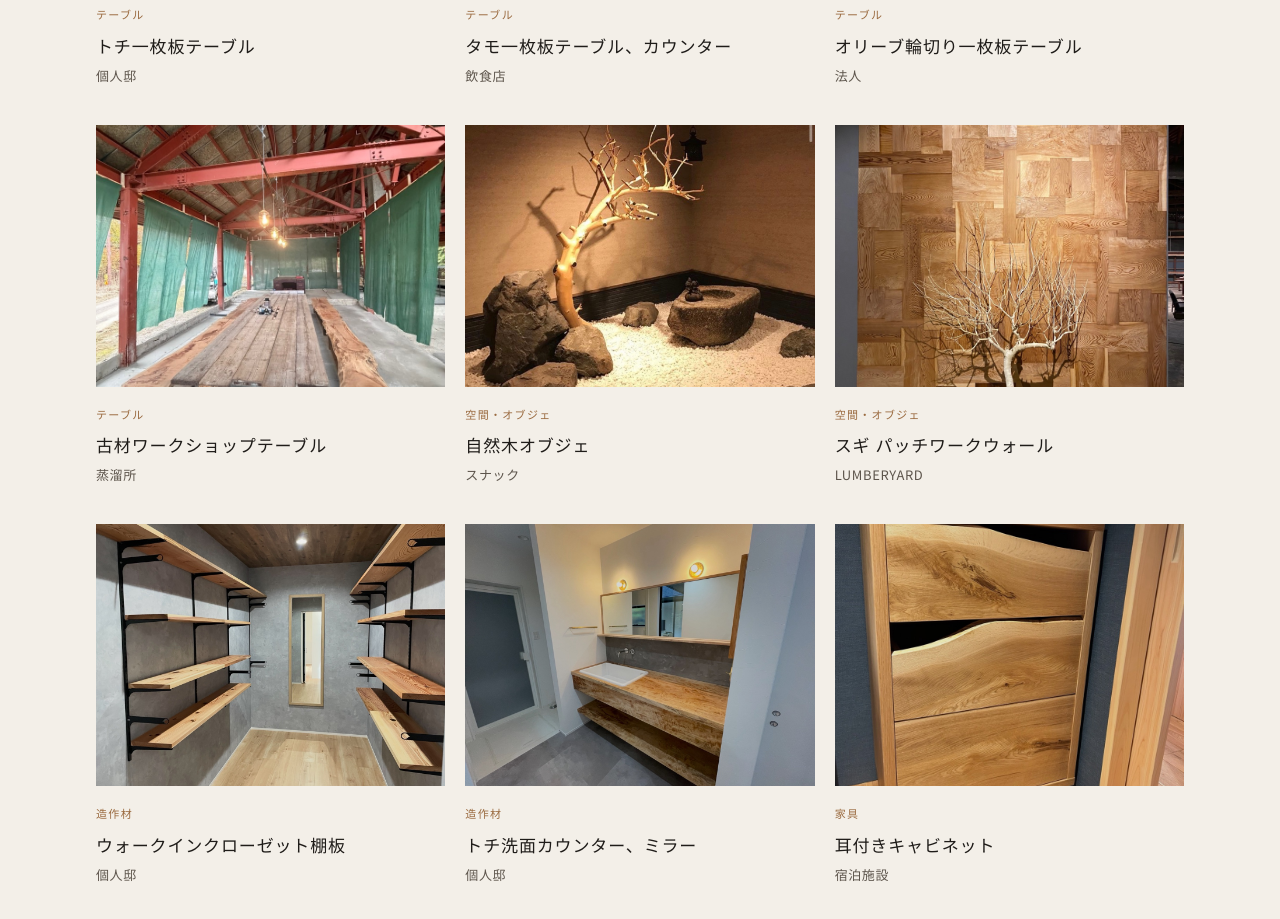
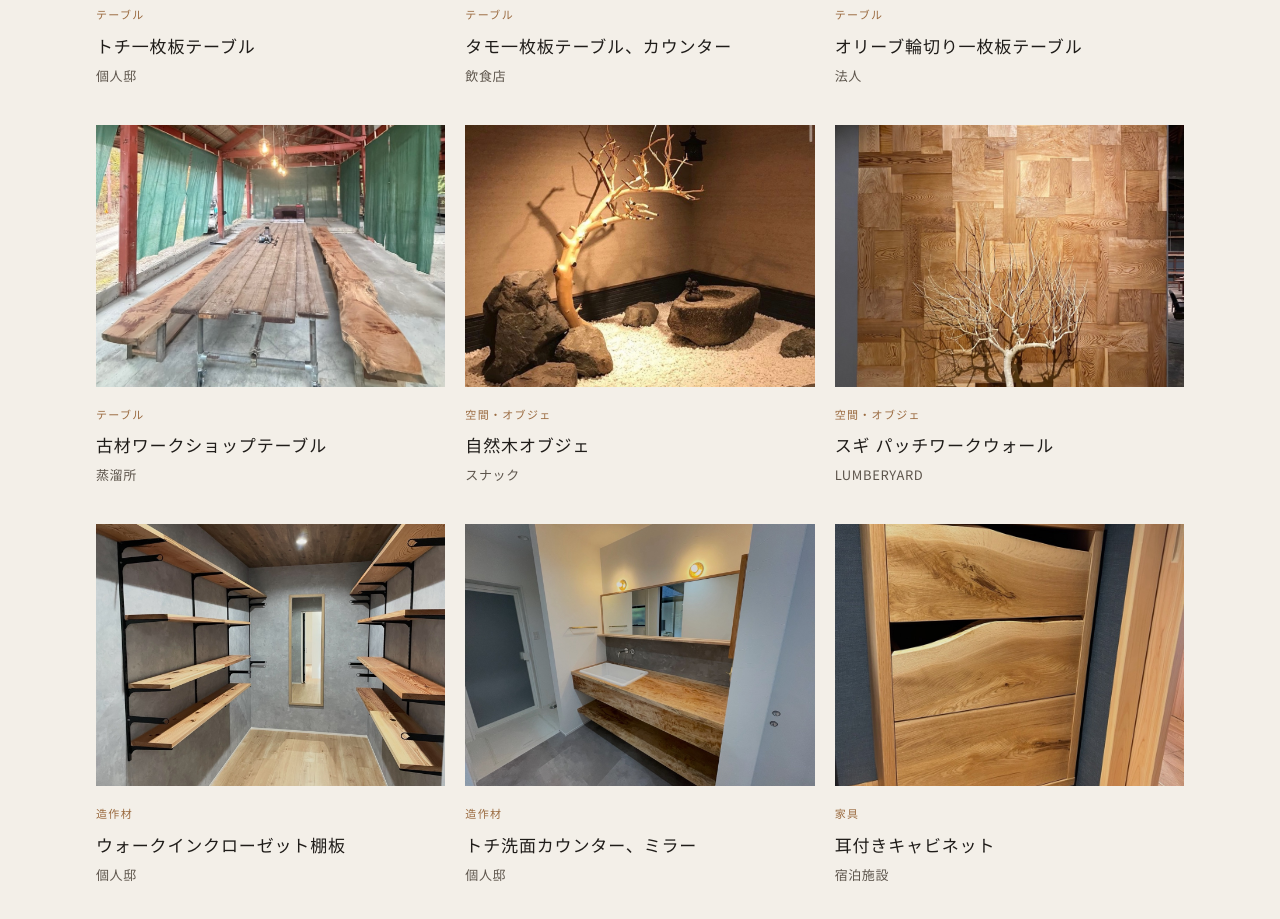
Before and after one commit to fukudas38-spec/kukulife-site, a plain HTML site: page works.html in a window 1280 px wide. Shown: the part 2460-3379 px from the top of the page. Drawn offline with nearby package versions, Linux system fonts and the light colour scheme.

Commit message:
Works: show lower part of distillery table photo

```diff
--- a/works.html
+++ b/works.html
@@ -60,7 +60,7 @@
         <figure class="work" data-cat="table"><div class="ph"><img src="img/w-tochi.jpg" alt="トチ一枚板テーブル（個人邸）" loading="lazy"></div><figcaption><span class="cat">テーブル</span><h3>トチ一枚板テーブル</h3><p class="place">個人邸</p></figcaption></figure>
         <figure class="work" data-cat="table"><div class="ph"><img src="img/t-cafe.jpg" alt="タモ一枚板テーブル、カウンター（飲食店）" loading="lazy"></div><figcaption><span class="cat">テーブル</span><h3>タモ一枚板テーブル、カウンター</h3><p class="place">飲食店</p></figcaption></figure>
         <figure class="work" data-cat="table"><div class="ph"><img src="img/w-stump-table.jpg" alt="オリーブ輪切り一枚板テーブル（法人）" loading="lazy"></div><figcaption><span class="cat">テーブル</span><h3>オリーブ輪切り一枚板テーブル</h3><p class="place">法人</p></figcaption></figure>
-        <figure class="work" data-cat="table"><div class="ph"><img src="img/w-distillery-table.jpg" alt="古材ワークショップテーブル（蒸溜所）" loading="lazy"></div><figcaption><span class="cat">テーブル</span><h3>古材ワークショップテーブル</h3><p class="place">蒸溜所</p></figcaption></figure>
+        <figure class="work" data-cat="table"><div class="ph"><img src="img/w-distillery-table.jpg" style="object-position:center 85%" alt="古材ワークショップテーブル（蒸溜所）" loading="lazy"></div><figcaption><span class="cat">テーブル</span><h3>古材ワークショップテーブル</h3><p class="place">蒸溜所</p></figcaption></figure>
         <figure class="work" data-cat="space"><div class="ph"><img src="img/w-objet-tree.jpg" alt="自然木オブジェ（スナック）" loading="lazy"></div><figcaption><span class="cat">空間・オブジェ</span><h3>自然木オブジェ</h3><p class="place">スナック</p></figcaption></figure>
         <figure class="work" data-cat="space"><div class="ph"><img src="img/w-endgrain-wall.jpg" alt="スギ パッチワークウォール（LUMBERYARD）" loading="lazy"></div><figcaption><span class="cat">空間・オブジェ</span><h3>スギ パッチワークウォール</h3><p class="place">LUMBERYARD</p></figcaption></figure>
         <figure class="work" data-cat="joinery"><div class="ph"><img src="img/w-shelves.jpg" alt="ウォークインクローゼット棚板（個人邸）" loading="lazy"></div><figcaption><span class="cat">造作材</span><h3>ウォークインクローゼット棚板</h3><p class="place">個人邸</p></figcaption></figure>
```
